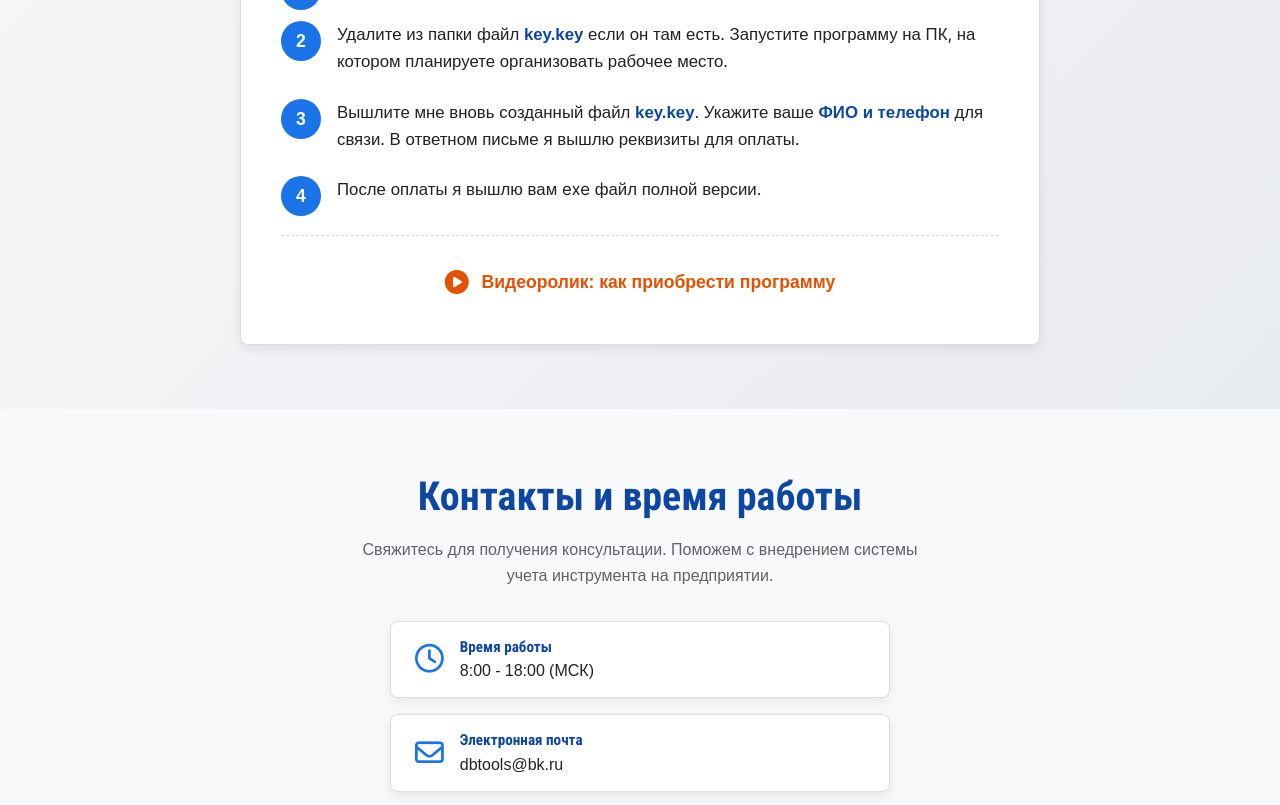
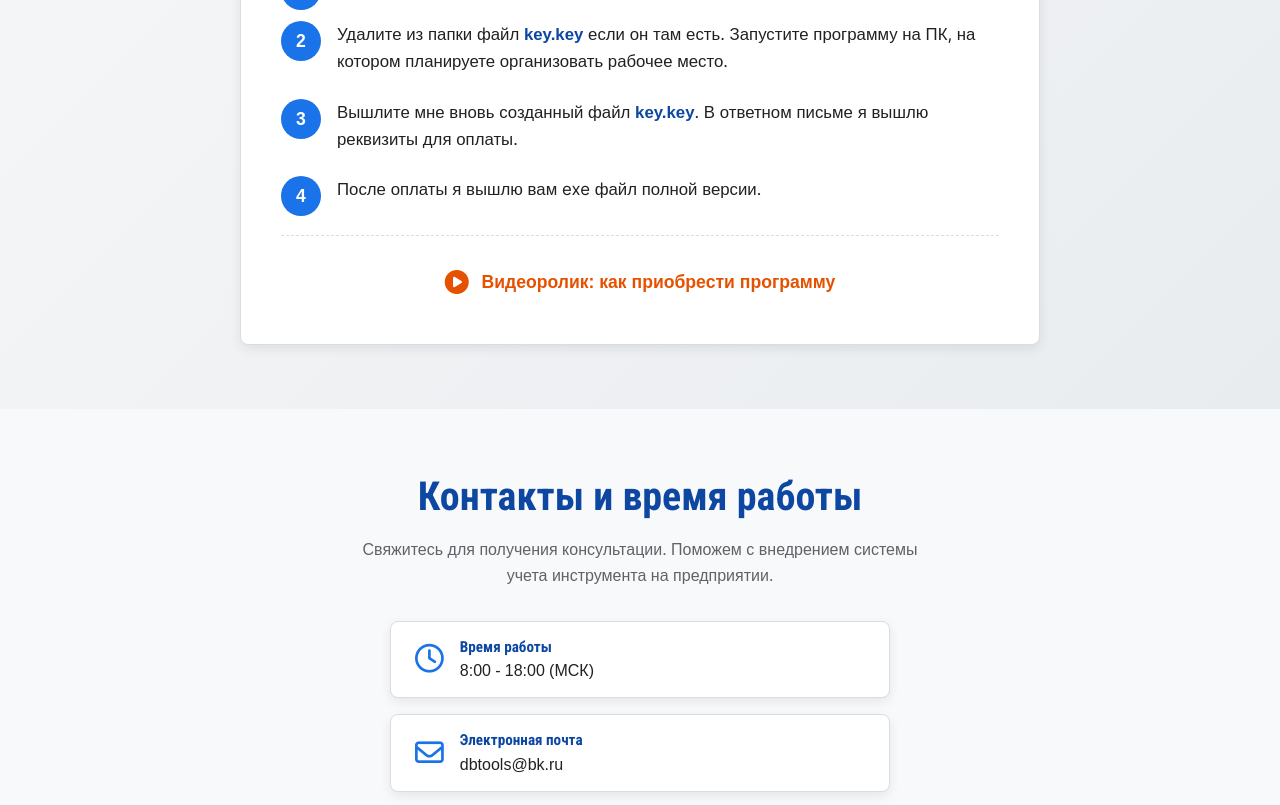
Before and after one commit to lastaser/lastaser.github.io, a plain HTML site: page index.html in a window 1280 px wide. Shown: the part 9970-10775 px from the top of the page. Drawn offline with Linux system fonts and the light colour scheme.

Commit message:
Add files via upload

```diff
--- a/index.html
+++ b/index.html
@@ -548,7 +548,7 @@
                     <ol class="instruction-steps">
                         <li>Скачайте демо версию программы.</li>
                         <li>Удалите из папки файл <strong>key.key</strong> если он там есть. Запустите программу на ПК, на котором планируете организовать рабочее место.</li>
-                        <li>Вышлите мне вновь созданный файл <strong>key.key</strong>. Укажите ваше <strong>ФИО и телефон</strong> для связи. В ответном письме я вышлю реквизиты для оплаты.</li>
+                        <li>Вышлите мне вновь созданный файл <strong>key.key</strong>. В ответном письме я вышлю реквизиты для оплаты.</li>
                         <li>После оплаты я вышлю вам exe файл полной версии.</li>
                     </ol>
 
```
